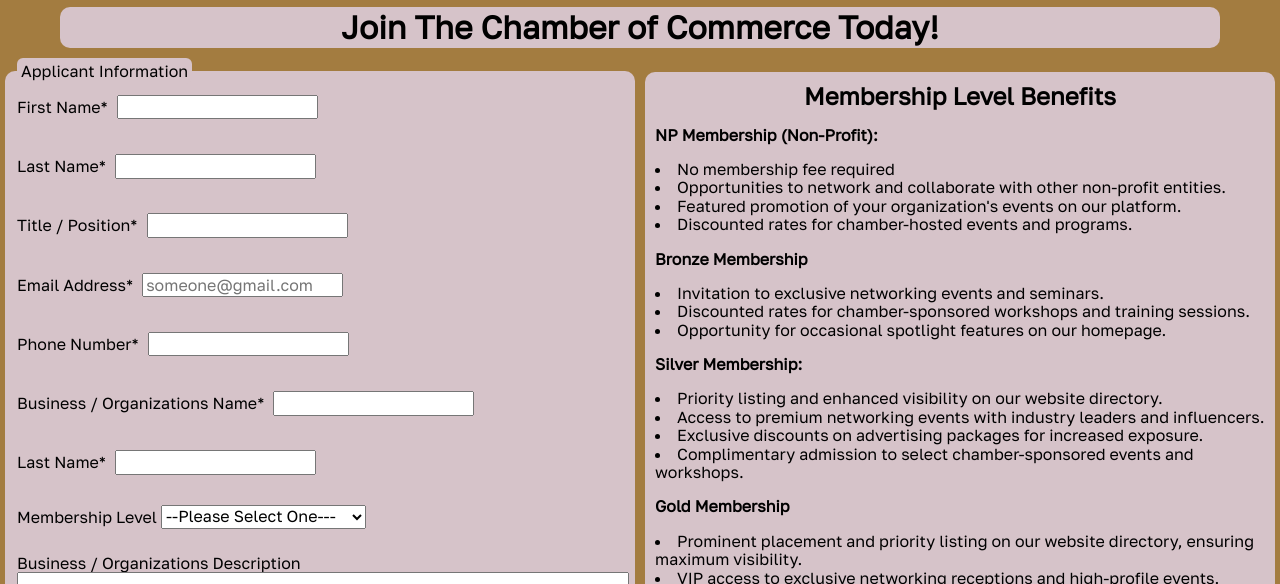
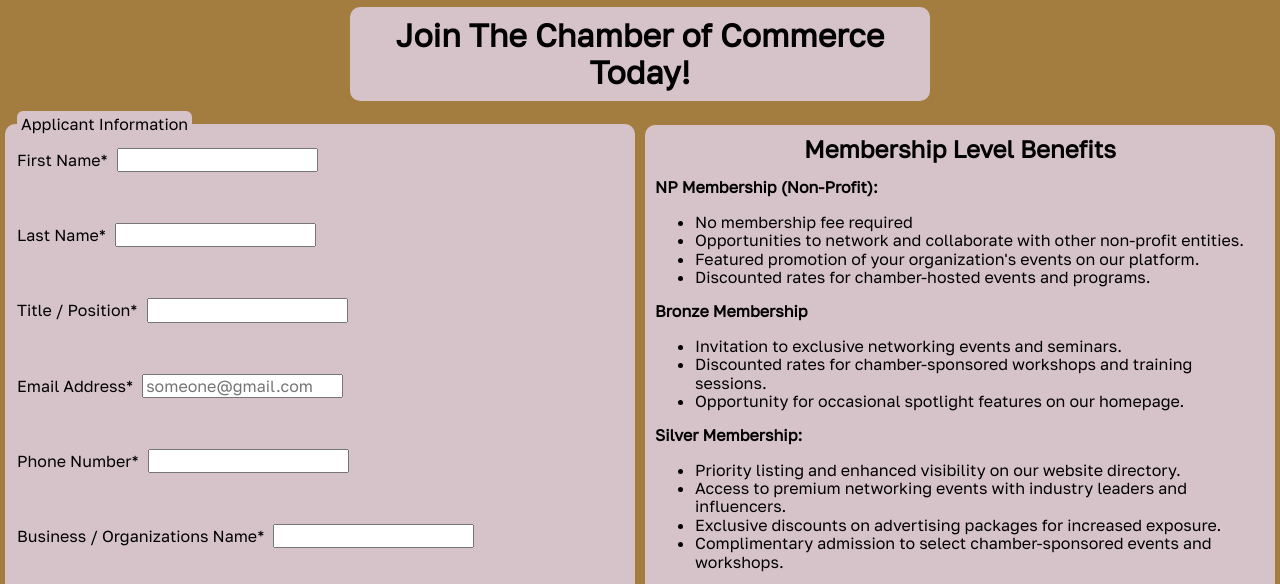
Before and after one commit to tarin-james/wdd230, a plain HTML site: page chamber/join.html in a window 1280 px wide. Shown: the part 144-728 px from the top of the page. Drawn offline with Linux system fonts and the light colour scheme.

Commit message:
join updates

```diff
--- a/chamber/join.html
+++ b/chamber/join.html
@@ -95,10 +95,7 @@
               <input type="text" id="organization" name="organization" required
             /></label>
             <br />
-            <label
-              >Last Name* <input type="text" id="lname" name="lname" required
-            /></label>
-            <br />
+
             <label
               >Membership Level
               <select name="membership" id="membership">
@@ -120,10 +117,10 @@
           <input id="submit" type="submit" value="Submit Application" />
         </form>
         <div id="membership-info">
-          <section id="NP">
+          <div id="NP">
             <h2>Membership Level Benefits</h2>
             <p>NP Membership (Non-Profit):</p>
-
+            <ul>
               <li>No membership fee required</li>
               <li>
               Opportunities to network and collaborate with other non-profit
@@ -133,9 +130,11 @@
               Featured promotion of your organization's events on our platform.
               </li>
               <li>Discounted rates for chamber-hosted events and programs.</li>
-          </section>
-          <section id="bronze">
+            </ul>
+          </div>
+          <div id="bronze">
             <p>Bronze Membership</p>
+            <ul>
               <li>Invitation to exclusive networking events and seminars.</li>
               <li>
               Discounted rates for chamber-sponsored workshops and training
@@ -144,12 +143,14 @@
               <li>
               Opportunity for occasional spotlight features on our homepage.
               </li>
-          </section>
-          <section id="silver">
+            </ul>
+          </div>
+          <div id="silver">
             <p>Silver Membership:</p>
-
+            <ul>
               <li>
-              Priority listing and enhanced visibility on our website directory.
+                Priority listing and enhanced visibility on our website
+                directory.
               </li>
               <li>
                 Access to premium networking events with industry leaders and
@@ -163,10 +164,11 @@
                 Complimentary admission to select chamber-sponsored events and
                 workshops.
               </li>
-          </section>
-          <section>
+            </ul>
+          </div>
+          <div>
             <p>Gold Membership</p>
-
+            <ul>
             <li>
               Prominent placement and priority listing on our website directory,
               ensuring maximum visibility.
@@ -187,7 +189,8 @@
               Personalized support from chamber staff to address your specific
               business needs and goals.
             </li>
-          </section>
+          </ul>
+          </div>
         </div>
       </div>
     </main>
--- a/chamber/styles/medium.css
+++ b/chamber/styles/medium.css
@@ -126,5 +126,10 @@
         font-weight: bold;
     }
 
+    #join-title {
+        margin: 10px 350px;
+        padding: 10px;
+    }
+
 
 }
```
Lines whose indentation alone changed are shown as unchanged.
